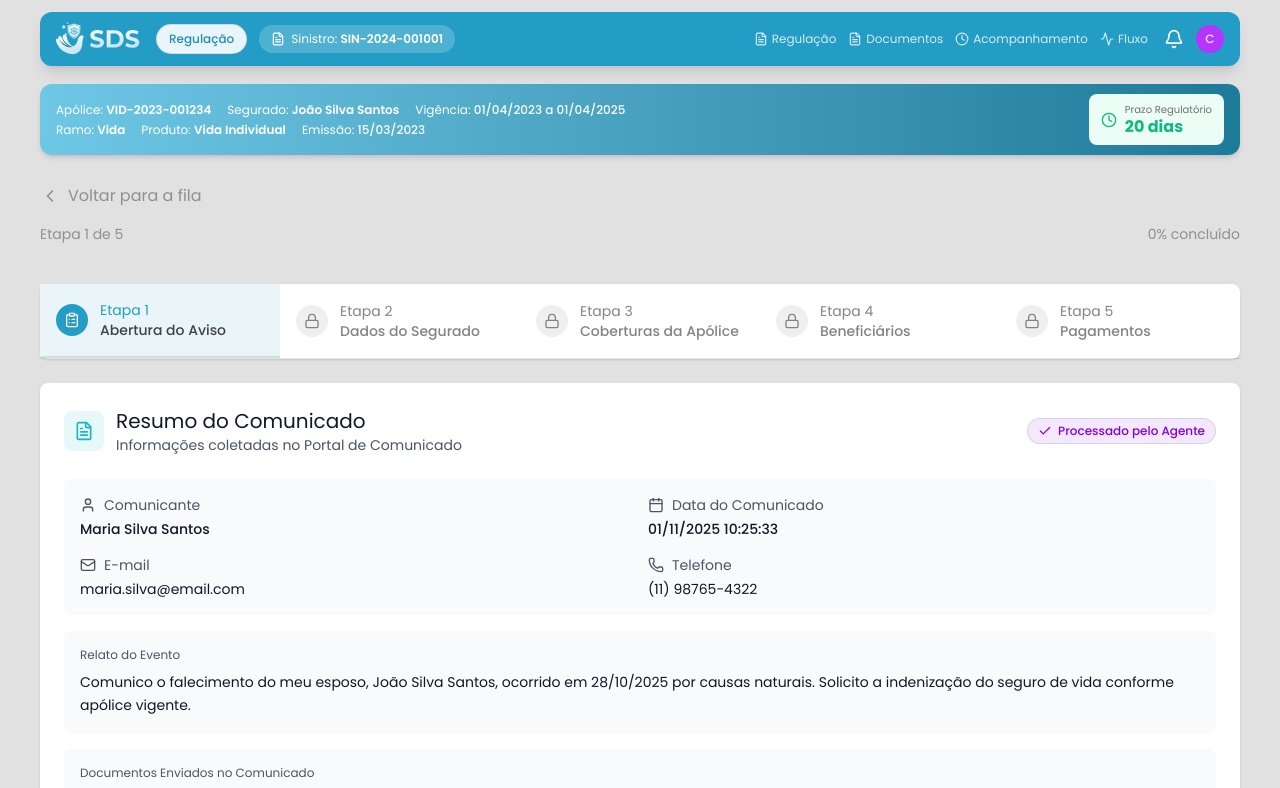
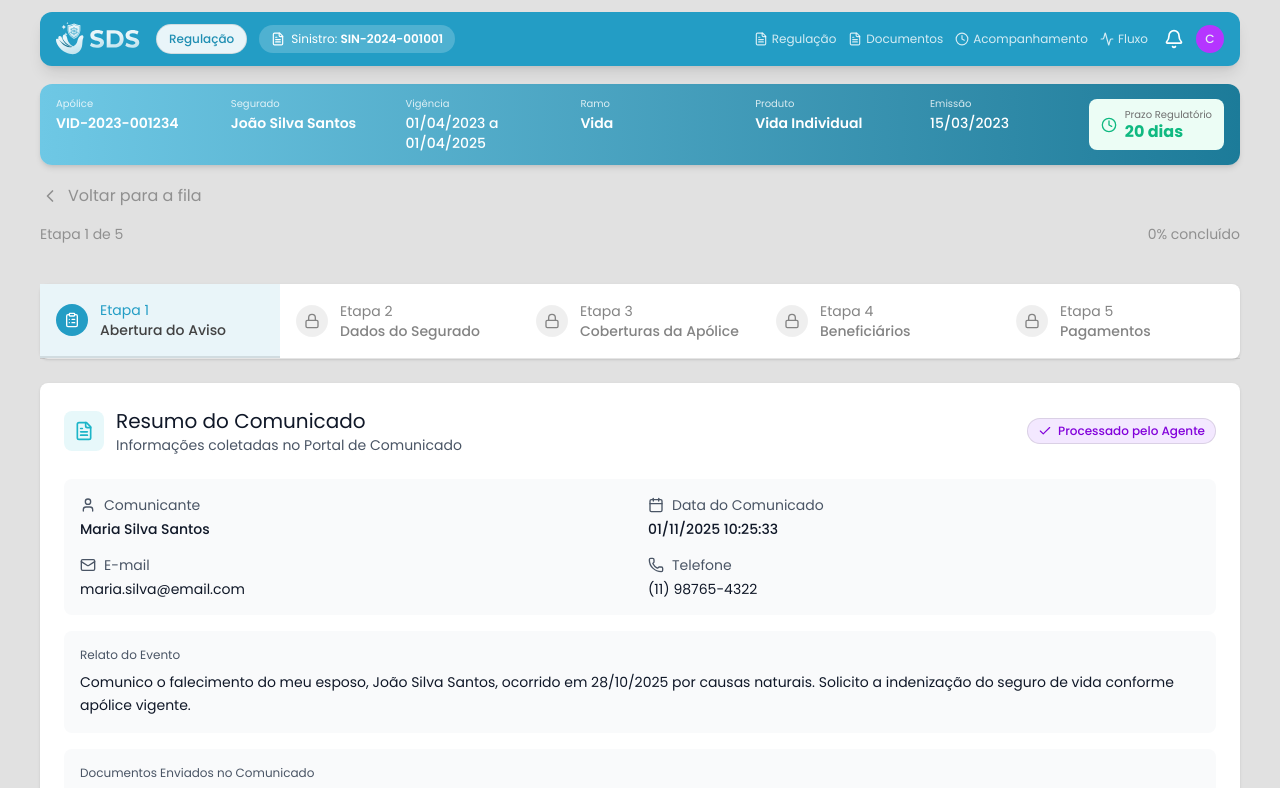
Before and after one commit to sammuka/sds-fe-regulacao, a Next.js app: page /sinistros/SIN-2024-001001 in a window 1280 px wide. Shown: the top 788 px of the page. Built offline with nearby package versions, Linux system fonts and the light colour scheme.

Commit message:
Updated header-apolice.tsx

```diff
--- a/components/layout/header-apolice.tsx
+++ b/components/layout/header-apolice.tsx
@@ -31,33 +31,34 @@ export function HeaderApolice({ apolice, sla }: HeaderApoliceProps) {
 
   return (
     <div className="fixed top-[72px] left-0 right-0 z-40 px-4 pt-3 pb-3 bg-[#e1e1e1]">
-      <div className="bg-gradient-to-r from-[#6ec8e5] to-[#1c7b99] flex items-center justify-between px-4 py-2.5 max-w-[1200px] mx-auto rounded-xl shadow-md overflow-hidden">
+      <div className="bg-gradient-to-r from-[#6ec8e5] to-[#1c7b99] flex items-center justify-between px-4 py-3 max-w-[1200px] mx-auto rounded-xl shadow-md overflow-hidden">
         {/* Informações da Apólice */}
-        <div className="flex flex-col gap-1 min-w-0 flex-1">
-          {/* Linha 1: Apólice e Segurado */}
-          <div className="flex items-center gap-4 text-white text-xs font-['Poppins']">
-            <span className="shrink-0">
-              Apólice: <span className="font-semibold">{apolice.numero}</span>
-            </span>
-            <span className="shrink-0">
-              Segurado: <span className="font-semibold truncate max-w-[200px] inline-block align-bottom">{apolice.segurado}</span>
-            </span>
-            <span className="shrink-0 hidden md:inline">
-              Vigência: <span className="font-medium">{apolice.inicioVigencia} a {apolice.terminoVigencia}</span>
-            </span>
-          </div>
-
-          {/* Linha 2: Ramo e Produto */}
-          <div className="flex items-center gap-4 text-white text-xs font-['Poppins']">
-            <span className="shrink-0">
-              Ramo: <span className="font-semibold">{apolice.ramo}</span>
-            </span>
-            <span className="shrink-0">
-              Produto: <span className="font-semibold">{apolice.produto}</span>
-            </span>
-            <span className="shrink-0 hidden lg:inline">
-              Emissão: <span className="font-medium">{apolice.dataEmissao}</span>
-            </span>
+        <div className="flex-1 min-w-0">
+          <div className="grid grid-cols-6 gap-4 text-white font-['Poppins']">
+            <div>
+              <div className="text-[10px] text-white/80 mb-0.5">Apólice</div>
+              <div className="text-sm font-semibold">{apolice.numero}</div>
+            </div>
+            <div>
+              <div className="text-[10px] text-white/80 mb-0.5">Segurado</div>
+              <div className="text-sm font-semibold truncate">{apolice.segurado}</div>
+            </div>
+            <div>
+              <div className="text-[10px] text-white/80 mb-0.5">Vigência</div>
+              <div className="text-sm font-medium">{apolice.inicioVigencia} a {apolice.terminoVigencia}</div>
+            </div>
+            <div>
+              <div className="text-[10px] text-white/80 mb-0.5">Ramo</div>
+              <div className="text-sm font-semibold">{apolice.ramo}</div>
+            </div>
+            <div>
+              <div className="text-[10px] text-white/80 mb-0.5">Produto</div>
+              <div className="text-sm font-semibold">{apolice.produto}</div>
+            </div>
+            <div>
+              <div className="text-[10px] text-white/80 mb-0.5">Emissão</div>
+              <div className="text-sm font-medium">{apolice.dataEmissao}</div>
+            </div>
           </div>
         </div>
 
```
